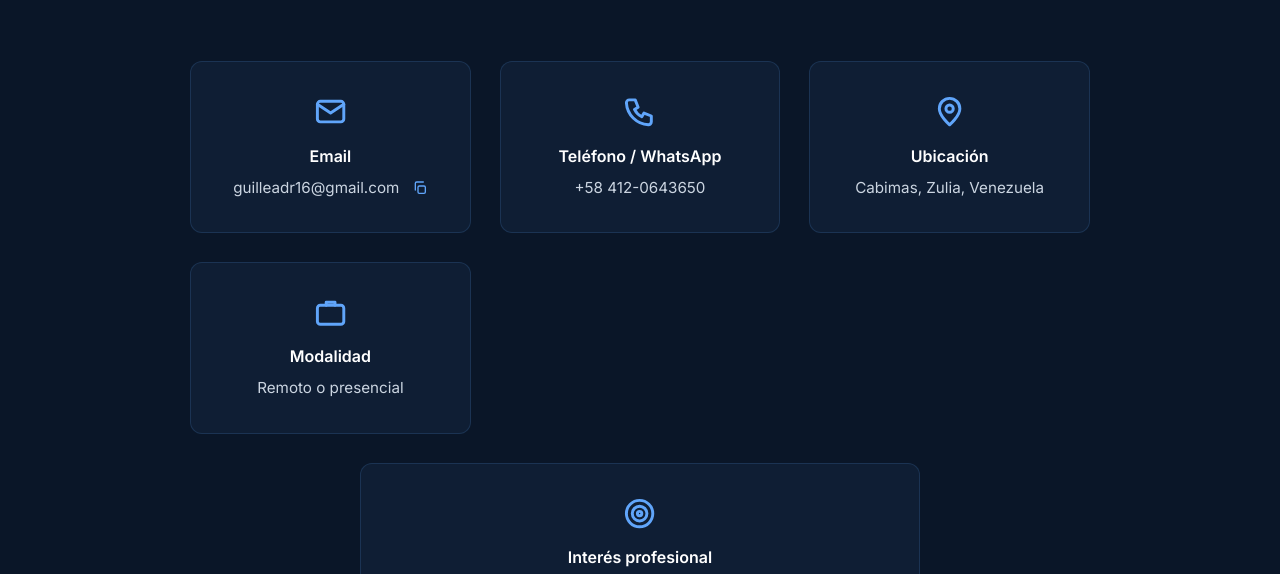
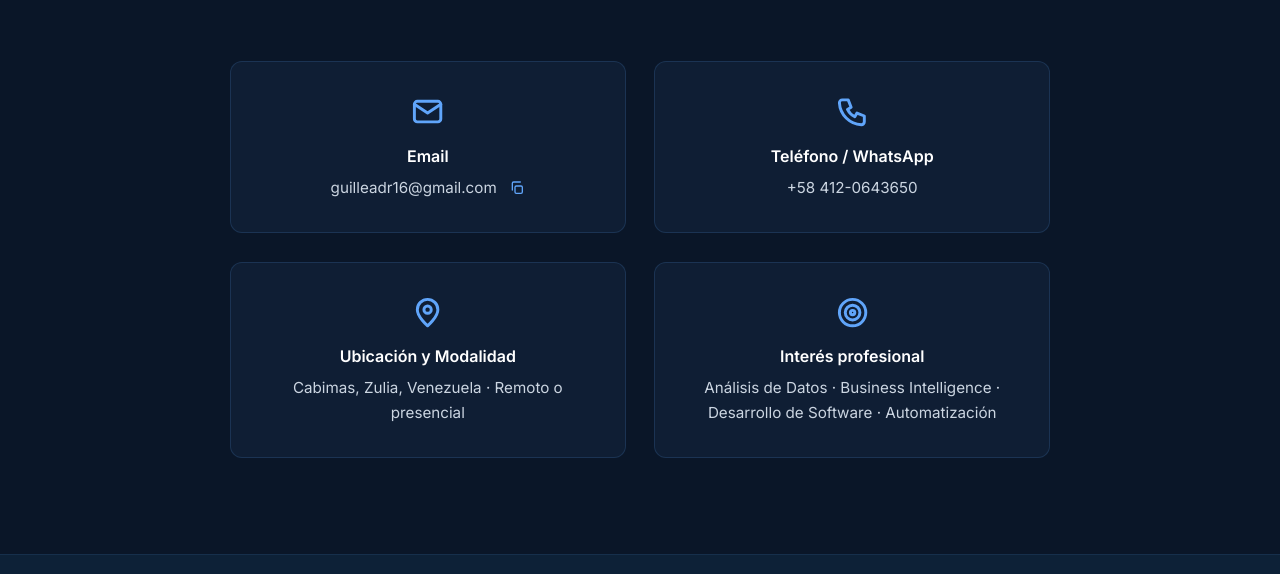
Before and after one commit to Davidesk19120304/Guillermo-Adrianza, a plain HTML site: page index.html in a window 1280 px wide. Shown: the part 5960-6534 px from the top of the page. Drawn offline with Linux system fonts and the light colour scheme.

Commit message:
Revise contact section with location and modality
Updated contact section to include location and modality details.

```diff
--- a/index.html
+++ b/index.html
@@ -615,7 +615,7 @@
                 <h2>Contáctame</h2>
                 <p>¿Tienes una oportunidad o quieres colaborar? Escríbeme.</p>
             </div>
-            <div class="contact-grid">
+            <div class="contact-grid" style="grid-template-columns: repeat(2, 1fr); max-width: 820px; margin: 0 auto;">
                 <div class="contact-item">
                     <div class="icon"><svg class="ic"><use href="#i-mail"/></svg></div>
                     <h4>Email</h4>
@@ -631,23 +631,17 @@
                 </div>
                 <div class="contact-item">
                     <div class="icon"><svg class="ic"><use href="#i-pin"/></svg></div>
-                    <h4>Ubicación</h4>
-                    <p>Cabimas, Zulia, Venezuela</p>
+                    <h4>Ubicación y Modalidad</h4>
+                    <p>Cabimas, Zulia, Venezuela · Remoto o presencial</p>
                 </div>
                 <div class="contact-item">
-                    <div class="icon"><svg class="ic"><use href="#i-briefcase"/></svg></div>
-                    <h4>Modalidad</h4>
-                    <p>Remoto o presencial</p>
-                </div>
-                <div class="contact-item span-2">
                     <div class="icon"><svg class="ic"><use href="#i-target"/></svg></div>
                     <h4>Interés profesional</h4>
-                    <p>Análisis de Datos · Business Intelligence · Desarrollo de Software · Automatización · Solutions Engineering</p>
+                    <p>Análisis de Datos · Business Intelligence · Desarrollo de Software · Automatización</p>
                 </div>
             </div>
         </div>
     </section>
-
     <!-- ===== FOOTER ===== -->
     <footer id="footer">
         <div class="social">
```
